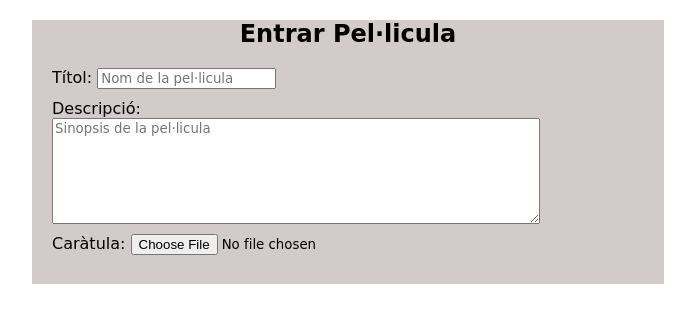
After one commit to agratacos/imdb, a PHP site: page /Form/Form.html in a window 1280 px wide. The commit adds this page. Shown: the top 323 px of the page, without its empty margins (292-987 px from the left). Run offline with PHP 8.4, Linux system fonts and the light colour scheme.

Commit message:
base of project

```diff
--- /dev/null
+++ b/Form/Form.html
@@ -0,0 +1,36 @@
+<!DOCTYPE html>
+    <html lang="es">
+    <head>
+        <meta charset="UTF-8">
+        <meta name="viewport" content="width=device-width, initial-scale=1.0">
+        <link rel="stylesheet" href="Form\style.css">
+    </head>
+    <body>
+        <aside>
+            <h2>Entrar Pel·licula</h2>
+            <form action="get_form.php" method="post" enctype="multipart/form-data">
+                <p>
+                    <label for="title">Títol:</label>
+                    <input type="text" name="title" id="title" placeholder="Nom de la pel·licula">
+                </p>
+                <p>
+                    <label for="description">Descripció:</label>
+                    <textarea name="description" id="description" cols="30" rows="10"
+                    maxlength="500" placeholder="Sinopsis de la pel·licula"></textarea>
+                </p>
+                <!-- <p>
+                    <label for=""></label>
+
+                </p> -->
+
+                <p>
+                    <label for="image">Caràtula:</label>
+                    <input type="file" name="image" id="image">
+                </p>
+                <div id="uploaded-image-preview">
+                    <img src="" alt="">
+                </div>
+            </form>
+        </aside>
+    </body>
+</html>
--- /dev/null
+++ b/Form/get_form.php
@@ -0,0 +1 @@
+<?php
--- /dev/null
+++ b/Form/style.css
@@ -0,0 +1,25 @@
+* {
+    font-family: cursive;
+}
+
+aside {
+    background-color: rgb(211, 202, 202);
+    width: 50%;
+    margin: 20px auto;
+    bottom: 0px;
+}
+
+aside h2 {
+    text-align: center;
+}
+
+aside p {
+    margin: 10px;
+    margin-left: 20px;
+}
+
+aside textarea {
+    display: block;
+    width: 80%;
+    height: 100px;
+}
--- /dev/null
+++ b/style.css
@@ -0,0 +1,6 @@
+* {
+    margin: 0px;
+    padding: 0px;
+    box-sizing: border-box;
+    font-family: Georgia, 'Times New Roman', Times, serif;
+}
```
Also changed, not shown: Database/Connection.php (added, +105 -0 lines), index.php (+15 -12 lines), img/civil-war.jfif (added), img/coach-carter.jfif (added).
